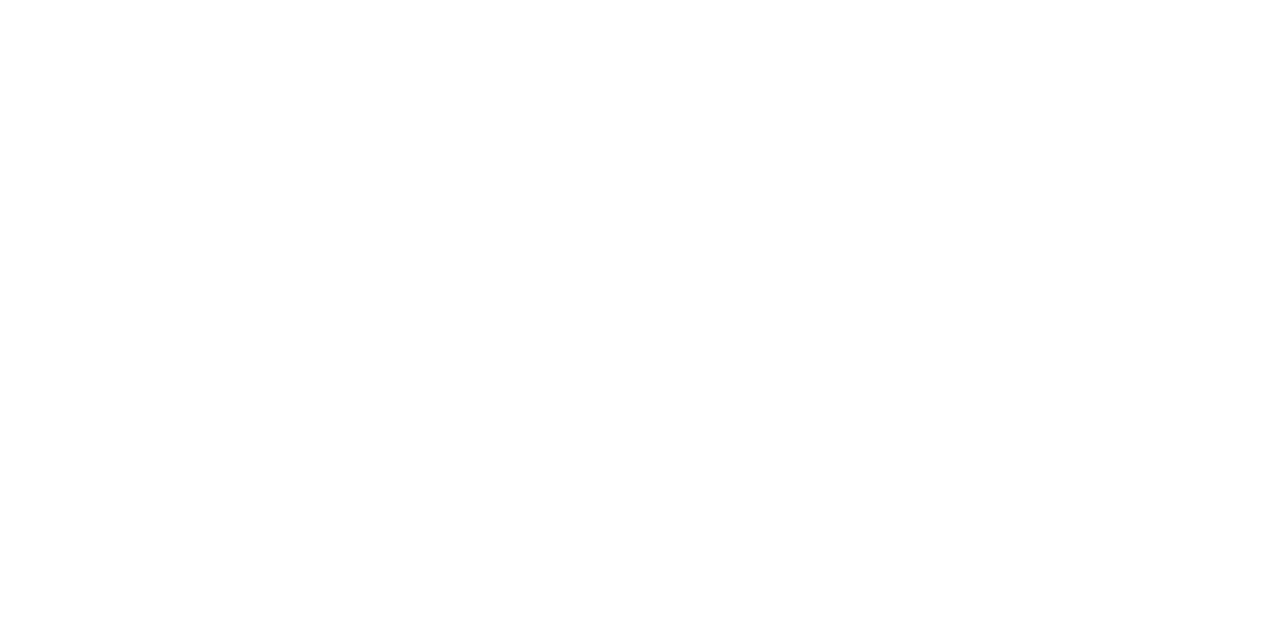
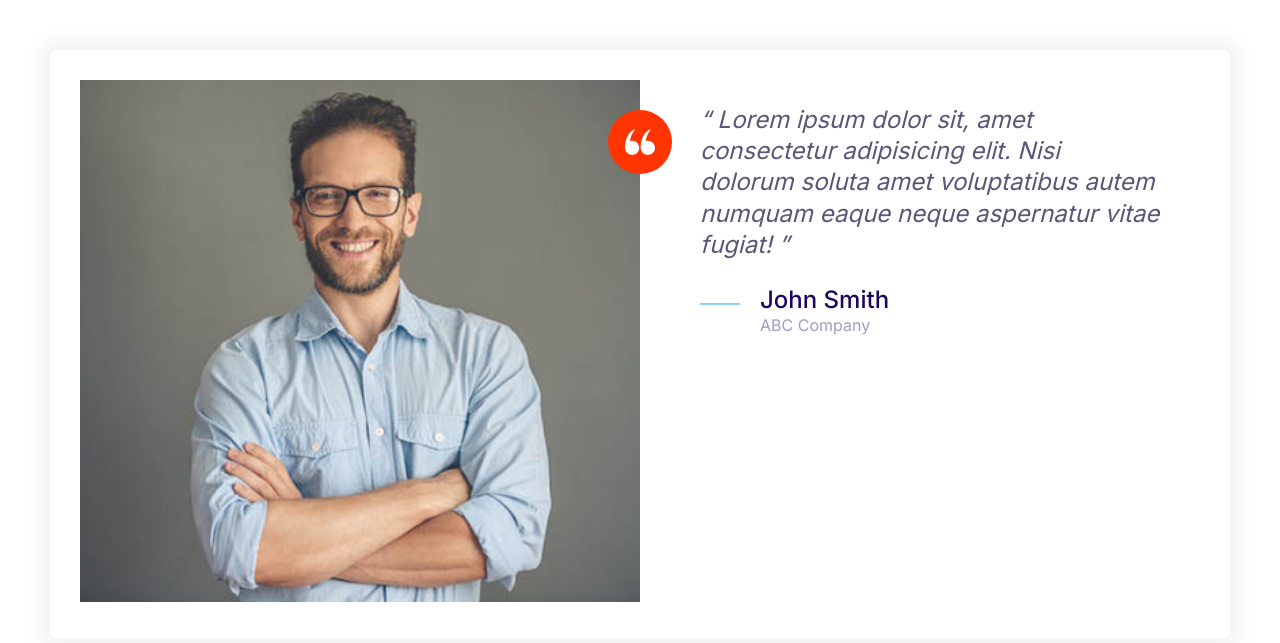
Before and after one commit to ultimateLink221/MoshifyProject, a plain HTML site: page index.html in a window 1280 px wide. Drawn offline with Linux system fonts and the light colour scheme.

Commit message:
Build testimonials component

```diff
--- a/css/styles.css
+++ b/css/styles.css
@@ -168,8 +168,17 @@ a {
   height: 40px;
 }
 
+.icon--small {
+  width: 30px;
+  height: 30px;
+}
+
 .icon--primary {
   fill: var(--color-primary);
+}
+
+.icon--white {
+  fill: #fff;
 }
 
 .icon-container {
@@ -180,6 +189,10 @@ a {
   display: inline-flex;
   justify-content: center;
   align-items: center;
+}
+
+.icon-container--accent {
+  background: var(--color-accent);
 }
 
 /* Buttons */
@@ -454,3 +467,34 @@ a {
     grid-template-columns: 1fr 1fr 1fr;
   }
 }
+
+/* Testimonia */
+
+.testimonial {
+  padding: 3rem;
+}
+
+.testimonial__image {
+  position: relative;
+}
+
+.testimonial__image > img {
+  width: 100%;
+}
+
+.testimonial__image > .icon-container {
+  position: absolute;
+  top: 3rem;
+  right: -32px;
+}
+
+@media screen and (min-width: 768px) {
+  .testimonial .quote,
+  .testimonial .quote__author {
+    font-size: 2.4rem;
+  }
+
+  .testimonial .quote {
+    margin-left: 6rem;
+  }
+}
--- a/index.html
+++ b/index.html
@@ -14,5 +14,38 @@
     <link rel="stylesheet" href="css/styles.css" />
     <link rel="stylesheet" href="css/normalize.css" />
   </head>
-  <body></body>
+  <body style="padding: 5rem">
+    <div class="card testimonial">
+      <div class="grid grid--1x2">
+        <div class="testimonial__image">
+          <img src="images/testimonial.jpg" alt="A happy, smiling customer" />
+          <span class="icon-container icon-container--accent">
+            <svg class="icon icon--white icon--small">
+              <use xlink:href="images/sprite.svg#quotes"></use>
+            </svg>
+          </span>
+        </div>
+        <blockquote class="quote">
+          <p class="quote__text">
+            Lorem ipsum dolor sit, amet consectetur adipisicing elit. Nisi
+            dolorum soluta amet voluptatibus autem numquam eaque neque
+            aspernatur vitae fugiat!
+          </p>
+          <footer>
+            <div class="media">
+              <div class="media__image">
+                <svg class="icon quote__line">
+                  <use xlink:href="images/sprite.svg#line"></use>
+                </svg>
+              </div>
+              <div class="media__body">
+                <h3 class="media__title quote__author">John Smith</h3>
+                <p class="quote__organization">ABC Company</p>
+              </div>
+            </div>
+          </footer>
+        </blockquote>
+      </div>
+    </div>
+  </body>
 </html>
```
Also changed, not shown: components/testimonials.html (added, +32 -0 lines), images/testimonial.jpg (added).
